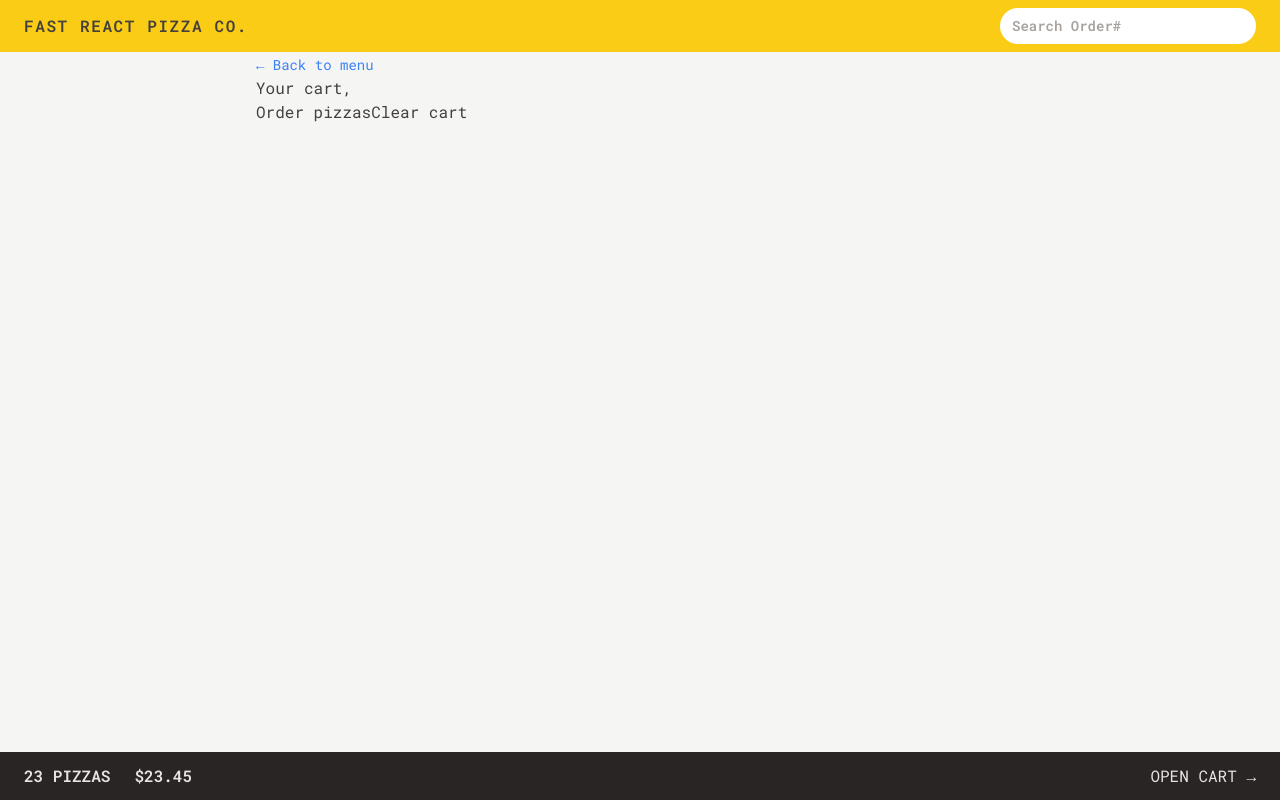
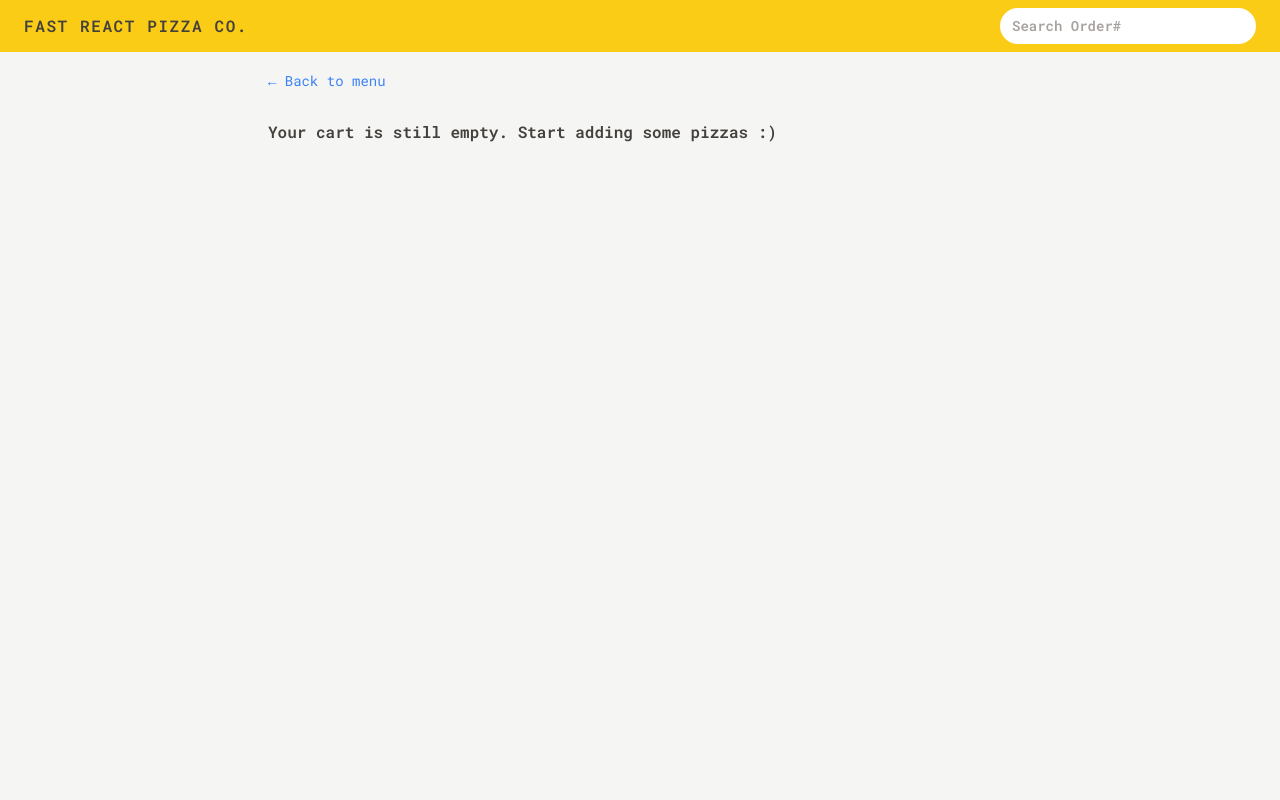
Before and after one commit to MahmoudAlkenzyy/21-Fast-React-Pizza, a React (Vite) app: page /cart in a window 1280 px wide. Built offline with nearby package versions, Linux system fonts and the light colour scheme.

Commit message:
#add cart slice and some functionality

```diff
--- a/src/features/cart/Cart.jsx
+++ b/src/features/cart/Cart.jsx
@@ -1,34 +1,22 @@
 import LinkButton from '../../ui/LinkButton';
 import Button from '../../ui/Button';
-import { useSelector } from 'react-redux';
+import { useSelector,useDispatch } from 'react-redux';
+import CartItem from './CartItem';
+import { clearCart, getCart } from './cartSlice';
+import EmptyCart from './EmptyCart';
 
-const fakeCart = [
-  {
-    pizzaId: 12,
-    name: 'Mediterranean',
-    quantity: 2,
-    unitPrice: 16,
-    totalPrice: 32,
-  },
-  {
-    pizzaId: 6,
-    name: 'Vegetale',
-    quantity: 1,
-    unitPrice: 13,
-    totalPrice: 13,
-  },
-  {
-    pizzaId: 11,
-    name: 'Spinach and Mushroom',
-    quantity: 1,
-    unitPrice: 15,
-    totalPrice: 15,
-  },
-];
 
 function Cart() {
   const userName = useSelector(state=>state.user.userName)
-  const cart = fakeCart;
+  const cart =  useSelector(getCart);
+  const dispatch = useDispatch()
+
+
+if(!cart.length) return <EmptyCart/>
+  function clearHandler() {
+
+dispatch(clearCart())
+  }
 
   return (
     <div>
@@ -40,10 +28,17 @@ function Cart() {
       </LinkButton>
 
       <h2>Your cart, {userName}</h2>
+<ul className="mt-3 divide-y divide-stone-200 border-b">
+        {cart.map((item) => (
+          <CartItem item={item} key={item.pizzaId} />
+        ))}
+      </ul>
+      <div className="mt-6 space-x-2">
+        <Button to="/order/new" type="primary">
+          Order pizzas
+        </Button>
 
-      <div>
-        <Button to="/order/new">Order pizzas</Button>
-        <button>Clear cart</button>
+        <Button type="secondary" onClick={clearHandler}>Clear cart</Button>
       </div>
     </div>
   );
--- a/src/features/cart/CartItem.jsx
+++ b/src/features/cart/CartItem.jsx
@@ -1,13 +1,22 @@
+
+import { formatCurrency } from "../../utils/helpers";
+import DeleteIteme from "./DeleteIteme";
+import UpdateItemQuantity from "./UpdateItemQuantity";
+
+
 function CartItem({ item }) {
   const { pizzaId, name, quantity, totalPrice } = item;
 
+
   return (
-    <li>
-      <p>
+    <li className="py-3 sm:flex sm:items-center sm:justify-between">
+      <p className="mb-1 sm:mb-0">
         {quantity}&times; {name}
       </p>
-      <div>
-        <p>{formatCurrency(totalPrice)}</p>
+      <div className="flex items-center justify-between sm:gap-6">
+        <p className="text-sm font-bold">{formatCurrency(totalPrice)}</p>
+        <UpdateItemQuantity pizzaId={ pizzaId} quantity={quantity}/>
+        <DeleteIteme pizzaId={pizzaId}  />
       </div>
     </li>
   );
--- a/src/features/cart/CartOverview.jsx
+++ b/src/features/cart/CartOverview.jsx
@@ -1,11 +1,17 @@
 import { Link } from 'react-router-dom';
+import { useSelector } from 'react-redux';
+import { getTotalPrice, getTotalQuantity } from './cartSlice';
+import { formatCurrency } from '../../utils/helpers';
 
 function CartOverview() {
+   const cartItemsQuantity = useSelector(getTotalQuantity)
+   const cartItemsPrice = useSelector(getTotalPrice)
+if(!cartItemsQuantity)return null;
   return (
     <div className="flex items-center justify-between bg-stone-800 px-4 py-3 text-sm uppercase text-stone-200 sm:px-6 md:text-base">
       <p className="space-x-4 font-semibold sm:space-x-6">
-        <span>23 pizzas</span>
-        <span>$23.45</span>
+        <span>{cartItemsQuantity} pizzas</span>
+        <span>{formatCurrency(cartItemsPrice)}</span>
       </p>
       <Link to="cart">Open Cart &rarr;</Link>
     </div>
--- /dev/null
+++ b/src/features/cart/DeleteIteme.jsx
@@ -0,0 +1,15 @@
+import Button from "../../ui/Button";
+import { useDispatch } from 'react-redux';
+import { removeItem } from "./cartSlice";
+
+function DeleteIteme({pizzaId}) {
+const dispatch = useDispatch()
+
+
+
+    return (
+        <Button onClick={()=>{dispatch(removeItem(pizzaId))}} type="small">Delete</Button>
+    )
+}
+
+export default DeleteIteme
--- a/src/features/cart/EmptyCart.jsx
+++ b/src/features/cart/EmptyCart.jsx
@@ -1,11 +1,17 @@
-import { Link } from 'react-router-dom';
+import LinkButton from '../../ui/LinkButton';
+
 
 function EmptyCart() {
   return (
-    <div>
-      <Link to="/menu">&larr; Back to menu</Link>
+    <div className='px-3 py-4'>
+      <LinkButton
+        className="text-sm text-blue-500 hover:text-blue-600"
+        to="/menu"
+      >
+        &larr; Back to menu
+      </LinkButton>
 
-      <p>Your cart is still empty. Start adding some pizzas :)</p>
+      <p className='font-semibold mt-7'>Your cart is still empty. Start adding some pizzas :)</p>
     </div>
   );
 }
--- /dev/null
+++ b/src/features/cart/UpdateItemQuantity.jsx
@@ -0,0 +1,19 @@
+import Button from "../../ui/Button";
+import { decreseItemQuantity, increseItemQuantity } from "./cartSlice";
+import { useDispatch } from 'react-redux';
+
+function UpdateItemQuantity({pizzaId,quantity}) {
+  const dispatch = useDispatch()
+
+  console.log(quantity)
+    return (
+        <div className="flex gap-2 md:gap-3 items-center">
+            <Button onClick={() => dispatch(decreseItemQuantity(pizzaId))} type='rounded'>-</Button>
+            <span>{quantity}</span>
+            <Button onClick={()=>dispatch(increseItemQuantity(pizzaId))} type='rounded'>+</Button>
+
+        </div>
+    )
+}
+
+export default UpdateItemQuantity
--- /dev/null
+++ b/src/features/cart/cartSlice.js
@@ -0,0 +1,53 @@
+import { createSlice } from '@reduxjs/toolkit';
+
+
+
+const initialState = {
+    cart:[]
+//     cart: [{
+//         pizzaId: 12,
+//         name: "caacsc",
+//         quantity: 2,
+//         unitPrice: 16,
+//         totalPrice: 32
+    // }]
+}
+
+const cartSlice = createSlice({
+    name: "cart",
+    initialState,
+    reducers: {
+        addItem(state, action) {
+            state.cart.push(action.payload)
+        },
+        removeItem(state, action) {
+
+            state.cart = state.cart.filter(item=>item.pizzaId !== action.payload)
+        },
+        increseItemQuantity(state, action) {
+            const item = state.cart.find(item => item.pizzaId === action.payload)
+            item.quantity++;
+            item.totalPrice =   item.quantity * item.unitPrice
+
+         },
+        decreseItemQuantity(state, action) {
+            const item = state.cart.find(item => item.pizzaId === action.payload)
+            item.quantity--;
+            item.totalPrice = item.quantity * item.unitPrice
+            if(item.quantity===0) cartSlice.caseReducers.removeItem(state, action)
+        },
+        clearCart(state) {
+            state.cart =[]
+        }
+}
+});
+
+
+export const { addItem, clearCart, decreseItemQuantity, increseItemQuantity, removeItem } = cartSlice.actions;
+
+export default cartSlice.reducer;
+
+export  const getTotalQuantity=  state=> state.cart.cart.reduce((sum, item)=>sum+item.quantity ,0)
+export const getTotalPrice = state => state.cart.cart.reduce((sum, item) => sum + (item.unitPrice * item.quantity), 0);
+export const getCurrentQuantituById= id=>state=> state.cart.cart.find(item=>item.pizzaId ===id)?.quantity??0
+export const getCart = state=> state.cart.cart
--- a/src/features/menu/MenuItem.jsx
+++ b/src/features/menu/MenuItem.jsx
@@ -1,7 +1,30 @@
 import { formatCurrency } from './../../utils/helpers';
 import Button from './../../ui/Button';
+import{useDispatch,useSelector }from'react-redux'
+import { addItem, getCurrentQuantituById } from '../cart/cartSlice';
+import DeleteIteme from '../cart/DeleteIteme';
+import UpdateItemQuantity from '../cart/UpdateItemQuantity';
+
+
 function MenuItem({ pizza }) {
   const { id, name, unitPrice, ingredients, soldOut, imageUrl } = pizza;
+  const dispatch= useDispatch()
+  const currenQuntity = useSelector(getCurrentQuantituById(id))
+  const isInCart = currenQuntity>0
+
+  function addToCartHandler() {
+    const newItem = {
+     pizzaId: id,
+        name,
+        quantity: 1,
+        unitPrice,
+      totalPrice: unitPrice * 1,
+
+    }
+
+    dispatch(addItem(newItem))
+  }
+
 
   return (
     <li className="flex gap-4 py-2">
@@ -24,7 +47,12 @@ function MenuItem({ pizza }) {
               Sold out
             </p>
           )}
-          <Button type="small">Add to cart</Button>
+          {isInCart &&<div className='flex gap-4 md:gap-8'>
+                    <UpdateItemQuantity pizzaId={id} quantity={currenQuntity}/>
+            <DeleteIteme pizzaId={id} />
+          </div>
+            }
+          {!soldOut && !isInCart&&<Button onClick={addToCartHandler} type="small">Add to cart</Button>}
         </div>
       </div>
     </li>
--- a/src/features/order/CreateOrder.jsx
+++ b/src/features/order/CreateOrder.jsx
@@ -61,7 +61,7 @@ const userName = useSelector(state=>state.user.userName)
           <label className='sm:basis-40 '>Phone number</label>
           <div className='grow'>
             <input className="input w-full " type="tel" name="phone" required />
-        <p className='mt-2 text-red-700 bg-red-100 p-2 rounded-md text-sm'>{formErrors?.phone && formErrors.phone}</p>
+        {formErrors?.phone && <p className='mt-2 text-red-700 bg-red-100 p-2 rounded-md text-sm'>formErrors.phone</p>}
           </div>
         </div>
 
--- a/src/store.js
+++ b/src/store.js
@@ -1,13 +1,15 @@
 
 import { configureStore } from '@reduxjs/toolkit';
 import userReducer from './features/user/userSlice'
+import cartReducer from './features/cart/cartSlice';
 
 
-console.log(userReducer)
+
 const store = configureStore(
     {
         reducer: {
-            user:userReducer
+            user: userReducer,
+            cart: cartReducer
         }
     }
 );
--- a/src/ui/Button.jsx
+++ b/src/ui/Button.jsx
@@ -2,13 +2,14 @@ import { Link } from 'react-router-dom';
 // const className =
 //   'inline-block rounded-full bg-yellow-400  px-4 py-3 sm:px-5 sm:py-4 font-semibold uppercase tracking-wide transition-colors hover:bg-yellow-300 focus:bg-yellow-300 focus:outline-none focus:ring focus:ring-yellow-300 focus:ring-offset-2 disabled:cursor-not-allowed';
 
-function Button({ children, disabled, to, type }) {
+function Button({ children, disabled, to, type, onClick }) {
   const base ='inline-block text-sm rounded-full bg-yellow-400  font-semibold uppercase tracking-wide transition-colors hover:bg-yellow-300 focus:bg-yellow-300 focus:outline-none focus:ring focus:ring-yellow-300 focus:ring-offset-2 disabled:cursor-not-allowed';
   const style = {
     primary: base + ' py-3 px-5',
-    small: base + ' px-3 py-2 text-xs',
+    small: base + ' px- py-2 text-xs md:px-4 md:py-4',
+    rounded:base + ' px-2.5 py-1 text-sm md:px-3.5 md:py-2' ,
     secondary:
-      'inline-block text-sm rounded-full border-2 border-stone-300 font-semibold uppercase tracking-wide text-stone-400 transition-colors duration-300 hover:bg-stone-300 hover:text-stone-800 focus:bg-stone-300 focus:text-stone-800 focus:outline-none focus:ring focus:ring-stone-200 focus:ring-offset-2 disabled:cursor-not-allowed px-4 py-2.5 md:px-6 md:py-3.5',
+      'inline-block text-sm rounded-full border-2 border-stone-300 font-semibold uppercase tracking-wide text-stone-400 transition-colors duration-300 hover:bg-stone-300 hover:text-stone-800 focus:bg-stone-300 focus:text-stone-800 focus:outline-none focus:ring focus:ring-stone-200 focus:ring-offset-2 disabled:cursor-not-allowed px-4 py-2.5 md:px-6 md:py-2.5',
 
   }
 
@@ -18,8 +19,9 @@ function Button({ children, disabled, to, type }) {
         {children}
       </Link>
     );
+
   return (
-    <button className={style[type]} disabled={disabled}>
+    <button onClick={onClick}className={style[type]} disabled={disabled}>
       {children}
     </button>
   );
```
